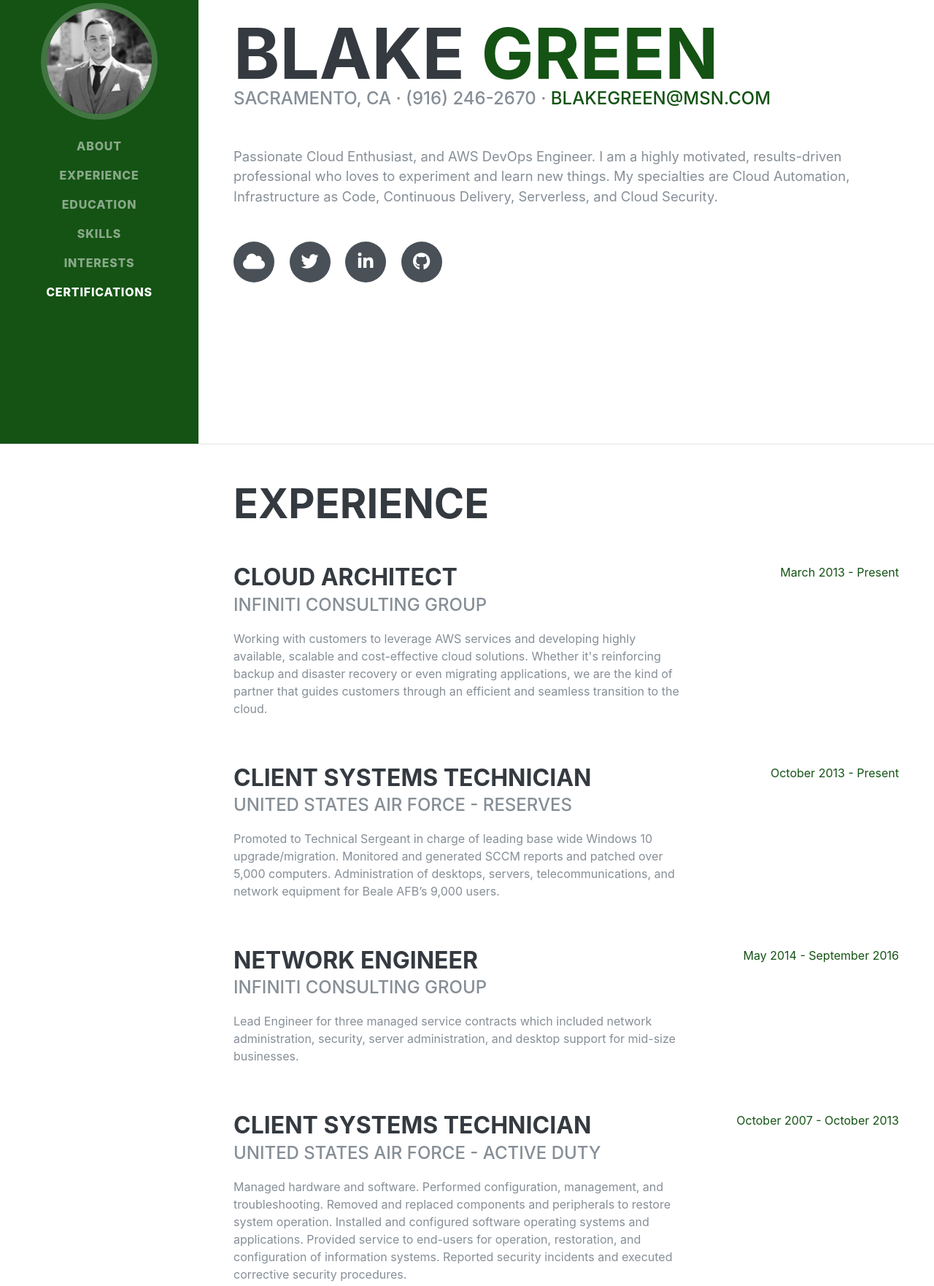
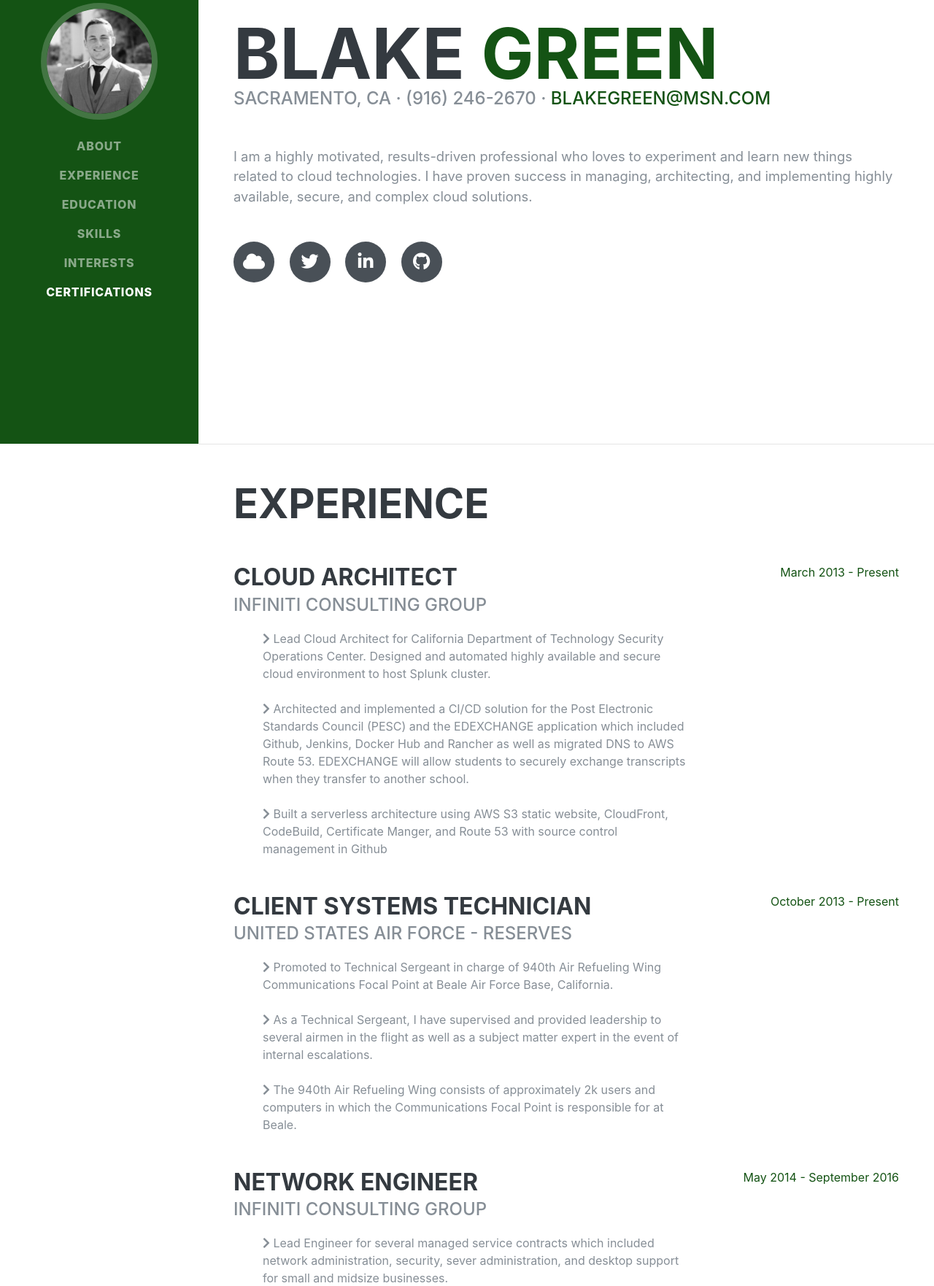
Before and after one commit to blakegreendev/greengo-resume, a Flask app: page / in a window 1280 px wide. Shown: the part 192-1954 px from the top of the page at 73% size. Run offline with Flask 2, Linux system fonts and the light colour scheme; some libraries are stand-ins or nearby versions; some web fonts are replaced.

Commit message:
update readme and index.html

```diff
--- a/templates/index.html
+++ b/templates/index.html
@@ -69,7 +69,7 @@
         <div class="subheading mb-5">Sacramento, CA · (916) 246-2670 ·
           <a href="mailto:blakegreen@msn.com">blakegreen@msn.com</a>
         </div>
-        <p class="lead mb-5">Passionate Cloud Enthusiast, and AWS DevOps Engineer. I am a highly motivated, results-driven professional who loves to experiment and learn new things. My specialties are Cloud Automation, Infrastructure as Code, Continuous Delivery, Serverless, and Cloud Security. </p>
+        <p class="lead mb-5">I am a highly motivated, results-driven professional who loves to experiment and learn new things related to cloud technologies. I have proven success in managing, architecting, and implementing highly available, secure, and complex cloud solutions. </p>
         <div class="social-icons">
           <a href="https://greengocloud.com">
             <i class="fas fa-cloud"></i>
@@ -98,9 +98,22 @@
           <div class="resume-content">
             <h3 class="mb-0">Cloud Architect</h3>
             <div class="subheading mb-3">Infiniti Consulting Group</div>
-            <p>
-                Working with customers to leverage AWS services and developing highly available, scalable and cost-effective cloud solutions. Whether it's reinforcing backup and disaster recovery or even migrating applications, we are the kind of partner that guides customers through an efficient and seamless transition to the cloud.
-            </p>
+            <ul class="fa-ul mb-0">
+              <li>
+                <i class="fas fa-chevron-right"></i>
+                Lead Cloud Architect for California Department of Technology Security Operations Center. Designed and automated highly available and secure cloud environment to host Splunk cluster.
+              </li>
+              <br>
+              <li>
+                <i class="fas fa-chevron-right"></i>
+                Architected and implemented a CI/CD solution for the Post Electronic Standards Council (PESC) and the EDEXCHANGE application which included Github, Jenkins, Docker Hub and Rancher as well as migrated DNS to AWS Route 53. EDEXCHANGE will allow students to securely exchange transcripts when they transfer to another school.
+              </li>
+              <br>
+              <li>
+                <i class="fas fa-chevron-right"></i>
+                Built a serverless architecture using AWS S3 static website, CloudFront, CodeBuild, Certificate Manger, and Route 53 with source control management in Github
+              </li>
+            </ul>
           </div>
           <div class="resume-date text-md-right">
             <span class="text-primary">March 2013 - Present</span>
@@ -111,9 +124,22 @@
           <div class="resume-content">
             <h3 class="mb-0">Client Systems Technician</h3>
             <div class="subheading mb-3">United States Air Force - Reserves</div>
-            <p>
-                Promoted to Technical Sergeant in charge of leading base wide Windows 10 upgrade/migration. Monitored and generated SCCM reports and patched over 5,000 computers. Administration of desktops, servers, telecommunications, and network equipment for Beale AFB’s 9,000 users.
-            </p>
+            <ul class="fa-ul mb-0">
+              <li>
+                <i class="fas fa-chevron-right"></i>
+                Promoted to Technical Sergeant in charge of 940th Air Refueling Wing Communications Focal Point at Beale Air Force Base, California.
+              </li>
+              <br>
+              <li>
+                <i class="fas fa-chevron-right"></i>
+                As a Technical Sergeant, I have supervised and provided leadership to several airmen in the flight as well as a subject matter expert in the event of internal escalations.
+              </li>
+              <br>
+              <li>
+                <i class="fas fa-chevron-right"></i>
+                The 940th Air Refueling Wing consists of approximately 2k users and computers in which the Communications Focal Point is responsible for at Beale.
+              </li>
+            </ul>
           </div>
           <div class="resume-date text-md-right">
             <span class="text-primary">October 2013 - Present</span>
@@ -124,9 +150,22 @@
           <div class="resume-content">
             <h3 class="mb-0">Network Engineer</h3>
             <div class="subheading mb-3">Infiniti Consulting Group</div>
-            <p>
-                Lead Engineer for three managed service contracts which included network administration, security, server administration, and desktop support for mid-size businesses.
-            </p>
+            <ul class="fa-ul mb-0">
+              <li>
+                <i class="fas fa-chevron-right"></i>
+                Lead Engineer for several managed service contracts which included network administration, security, sever administration, and desktop support for small and midsize businesses.
+              </li>
+              <br>
+              <li>
+                <i class="fas fa-chevron-right"></i>
+                Upgraded network infrastructure for California Exposition in support of the California State Fair which included over 100 Brocade ICX switches and site-wide Aruba wireless that spanned over 300 acres with more than 200 access points.
+              </li>
+              <br>
+              <li>
+                <i class="fas fa-chevron-right"></i>
+                Traveled to over 50 Pacific Coast Supply sites across the US to perform network infrastructure upgrades to Cisco firewalls, Cisco routers, Brocade ICX switches, and Ubiquity wireless access points.
+              </li>
+            </ul>
           </div>
           <div class="resume-date text-md-right">
             <span class="text-primary">May 2014 - September 2016</span>
@@ -137,9 +176,22 @@
           <div class="resume-content">
             <h3 class="mb-0">Client Systems Technician</h3>
             <div class="subheading mb-3">United States Air Force - Active Duty</div>
-            <p>
-                Managed hardware and software. Performed configuration, management, and troubleshooting. Removed and replaced components and peripherals to restore system operation. Installed and configured software operating systems and applications. Provided service to end-users for operation, restoration, and configuration of information systems. Reported security incidents and executed corrective security procedures.
-            </p>
+            <ul class="fa-ul mb-0">
+              <li>
+                <i class="fas fa-chevron-right"></i>
+                Lead contracting officer representative for managing a $16 million dollar Base Telecommunications Services contract at Beale Air Force Base. Performed quality assurance checks for contracting companies on behalf of military operations.
+              </li>
+              <br>
+              <li>
+                <i class="fas fa-chevron-right"></i>
+                Project manager for five government building renovations estimating at $2 million dollars in upgraded communications infrastructure.
+              </li>
+              <br>
+              <li>
+                <i class="fas fa-chevron-right"></i>
+                Honorably discharged after 6 successful years in active duty Air Force with over 20 awards and decorations.
+              </li>
+            </ul>
           </div>
           <div class="resume-date text-md-right">
             <span class="text-primary">October 2007 - October 2013</span>
@@ -181,6 +233,9 @@
         <ul class="list-inline dev-icons">
           <li class="list-inline-item">
             <i class="fab fa-aws"></i>
+          </li>
+          <li class="list-inline-item">
+            <i class="fab fa-microsoft"></i>
           </li>
           <li class="list-inline-item">
             <i class="fab fa-python"></i>
@@ -228,8 +283,8 @@
     <section class="resume-section p-3 p-lg-5 d-flex align-items-center" id="interests">
       <div class="w-100">
         <h2 class="mb-5">Interests</h2>
-        <p>Apart from being a cloud architect, I enjoy most of my time being outdoors. While my handicap might say otherwise, I really enjoy playing golf. I like golf but sometimes it doesn't like me back. Other than that, my wife and I take our dog Blue on hikes in the local area.</p>
-        <p class="mb-0">When forced indoors, I will usually try and catch whatever sporting event is on TV. I'm a big San Francisco 49ers, Sacramento Kings, and San Francisco Giants fan. I also spend a large amount of my free time exploring the latest technology advancements in the world of cloud. I like to do a lot of little side projects to keep growing my skills and experience.</p>
+        <p>Apart from being a Cloud Architect, I enjoy most of my time being outdoors. My wife and I like to travel and we've been fortunate enough to go to some really amazing places. I had to create an app <a href="https://maps.greengocloud.com">(https://maps.greengocloud.com)</a> in order to keep track of all the places we've been. We also like to explore our local area and find hikes to take our dog, Blue. Other than that, I enjoy playing golf. While my handicap might say otherwise, there is that one shot every round that makes me come back for more. </p>
+        <p class="mb-0">When forced indoors, I will usually try and catch whatever sporting event is on TV. I'm a huge San Francisco 49ers, Sacramento Kings, and San Francisco Giants fan. I also spend a large amount of my free time exploring the latest technology advancements in the world of cloud. I enjoy little side projects to keep growing my skills and experience.</p>
       </div>
     </section>
 
```
Also changed, not shown: README.md.
